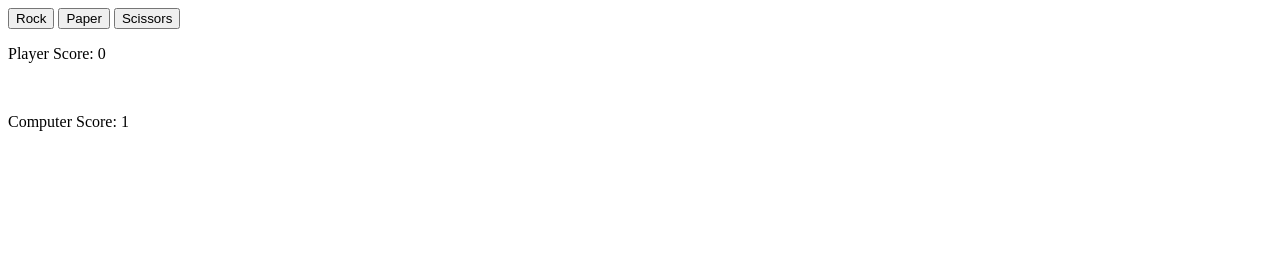
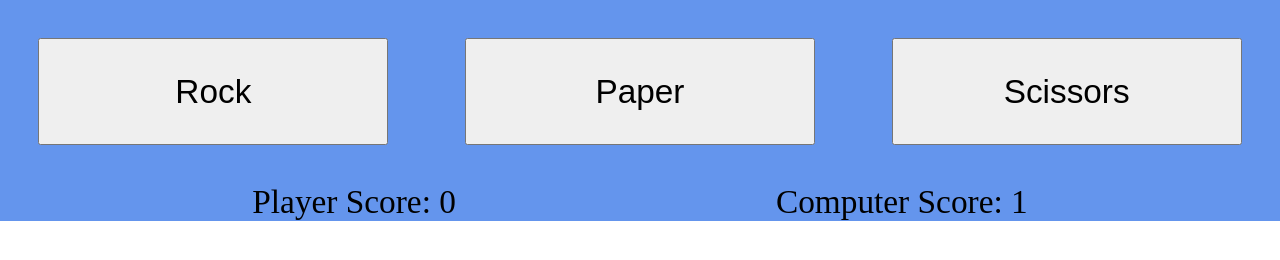
Before and after one commit to CowboyAragorn/rock-paper-scissors, a plain HTML site: page index.html in a window 1280 px wide. Both pictures are taken after a click on the button "Rock". Drawn offline with Linux system fonts and the light colour scheme.

Commit message:
score tracker set up and formatted correctly

```diff
--- a/index.html
+++ b/index.html
@@ -5,21 +5,26 @@
     <meta http-equiv="X-UA-Compatible" content="IE=edge">
     <meta name="viewport" content="width=device-width, initial-scale=1.0">
     <title>Rock-Paper-Scissors</title>
+    <link rel="stylesheet" href="style.css">
 </head>
 <body>
-    <button class="button" id = btnRock>Rock</button>
-    <button class="button" id = btnPaper >Paper</button>
-    <button class="button" id = btnScissors>Scissors</button>
-    <br>
-    <div class ="score" id = playerScore>
-        <p>Player Score: <span id=playerScoreTally></span> </p>
+    <div class = buttons>
+        <button class="button" id = btnRock>Rock</button>
+        <button class="button" id = btnPaper >Paper</button>
+        <button class="button" id = btnScissors>Scissors</button>
+    </div>
 
+
+    <div class = "scoreContainer">
+        <div class ="score" id = playerScoreContainer>
+            <span id=playerScoreTally></span>
+        </div>
+
+        <div class ="score" id = compScoreContainer>
+            <span id=compScoreTally></span>
+        </div>
     </div>
-    <br>
-    <div class ="score" id = compScore>
-        <p>Computer Score: <span id=compScoreTally></span> </p>
-    </div>
-    <br>
+
     <div id = winner>
 
     </div>
--- a/javascript.js
+++ b/javascript.js
@@ -108,9 +108,26 @@ function keepScore(){
     const playerScoreDisplay = document.querySelector("#playerScoreTally");
         //const playerP1 = document.createElement("p");
         //playerP1.innerText = (playerScore);
-        playerScoreDisplay.innerText = playerScore;
     const compScoreDisplay = document.querySelector("#compScoreTally");
-        compScoreDisplay.innerText = compScore;
+
+    if(playerScore === 0 && compScore === 0){
+        playerScoreDisplay.innerText = "Player Score: " + "0";
+        compScoreDisplay.innerText = "Computer Score: " + "0";
+    }
+
+    else if (compScore === 0){
+        playerScoreDisplay.innerText = "Player Score: " + playerScore;
+        compScoreDisplay.innerText = "Computer Score: " + "0"
+    }
+     else if (playerScore === 0){
+        playerScoreDisplay.innerText = "Player Score: " + "0";
+        compScoreDisplay.innerText = "Computer Score: " + compScore
+    }
+
+    else {
+        playerScoreDisplay.innerText = "Player Score: " + playerScore;
+        compScoreDisplay.innerText = "Computer Score: " + compScore;
+    }
 
   }
 
@@ -129,8 +146,8 @@ function claimVictory(){
         winnerDisplay.append(winnerP2);
         winnerDisplay.append(winnerP1);
         winnerDisplay.append(winnerP3);
-        playerScore = [];
-        compScore = [];
+        playerScore = 0;
+        compScore = 0;
         return
     }
     else if (compScore >= 5){
@@ -140,8 +157,8 @@ function claimVictory(){
         winnerDisplay.append(winnerP2);
         winnerDisplay.append(winnerP1);
         winnerDisplay.append(winnerP3);
-        playerScore = [];
-        compScore = [];
+        playerScore = 0;
+        compScore = 0;
         return
     }
     else{
--- a/style.css
+++ b/style.css
@@ -0,0 +1,26 @@
+body{
+    margin: 0;
+    padding: 0;
+}
+.buttons{
+    display:flex;
+    justify-content: center;
+    background-color: cornflowerblue;
+}
+
+.button{
+   height: 80pt;
+   width: 100%;
+   font-size: 25pt;
+   margin: 3%;
+
+}
+
+.scoreContainer{
+    display: flex;
+    justify-content: center;
+    gap: 25%;
+    background-color: cornflowerblue;
+    font-size: 25pt;
+
+}
```
